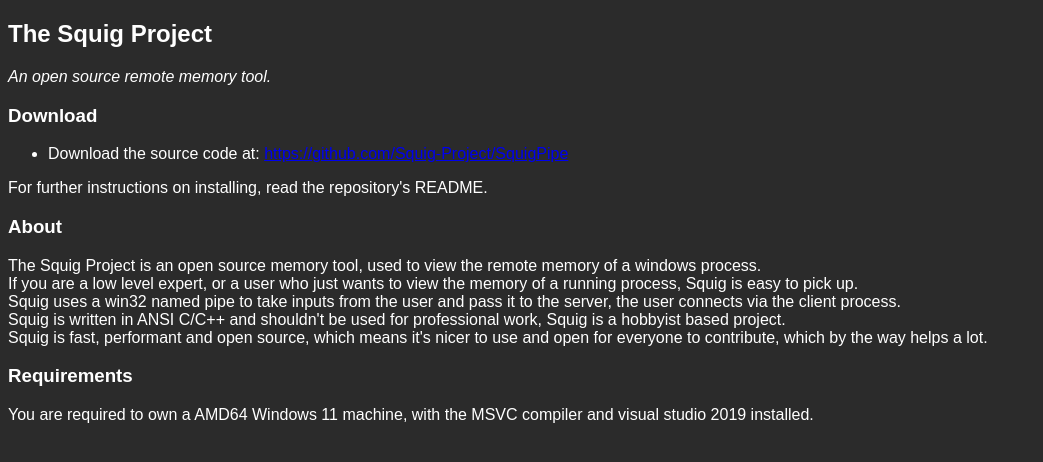
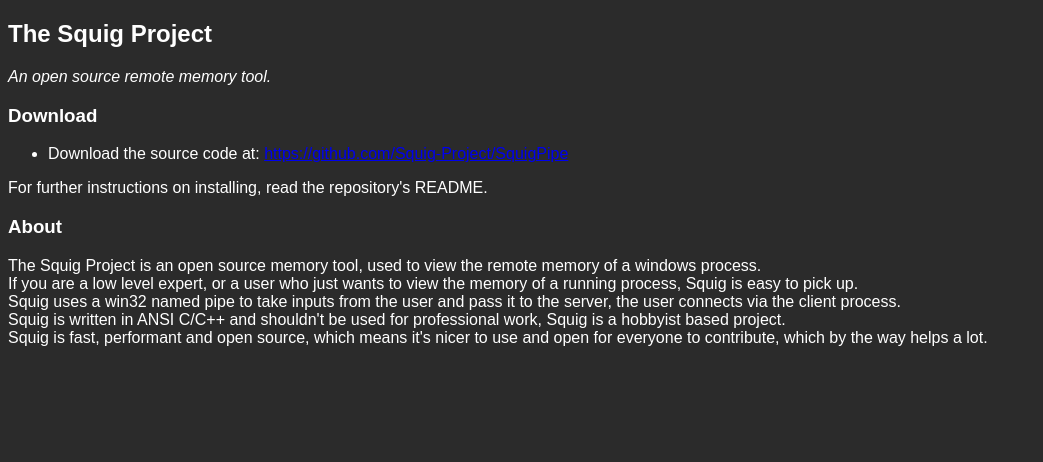
Before and after one commit to Squig-Project/Squig-Project.github.io, a plain HTML site: page index.html in a window 1280 px wide. Shown: the whole page, without its empty margins (0-1043 px from the left). Drawn offline with Linux system fonts and the light colour scheme.

Commit message:
Update index.html

```diff
--- a/index.html
+++ b/index.html
@@ -31,8 +31,5 @@
         Squig is fast, performant and open source, which means it's nicer to use and open for everyone to contribute, which by the way helps a lot. <br>
     </p>
 
-    <h3>Requirements</h3>
-    <p>You are required to own a AMD64 Windows 11 machine, with the MSVC compiler and visual studio 2019 installed.</p>
-
 </body>
 </html>
```
